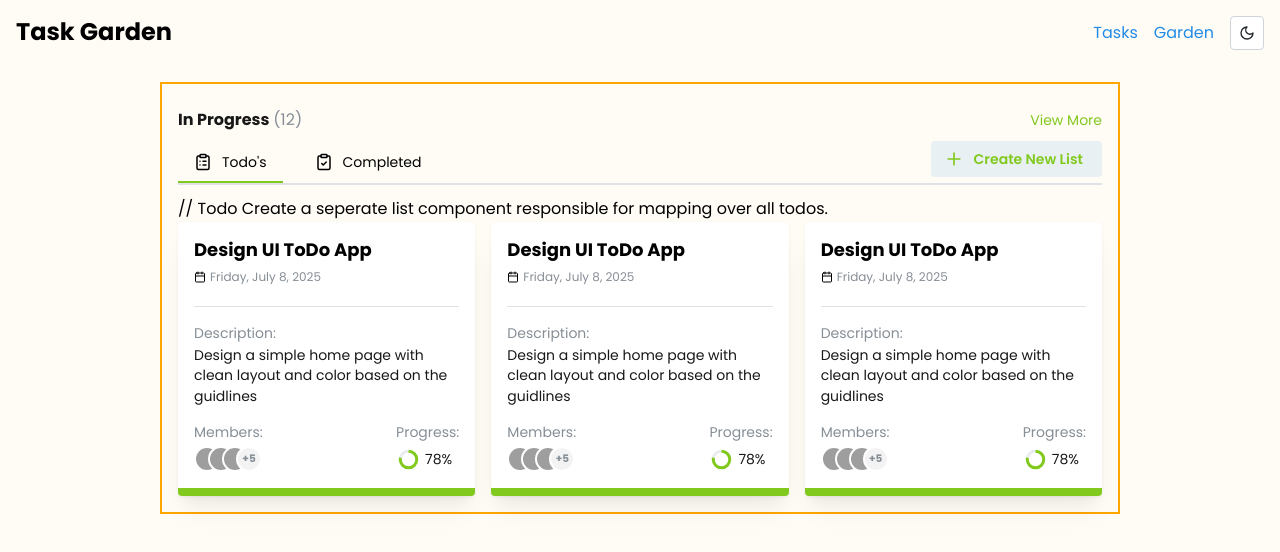
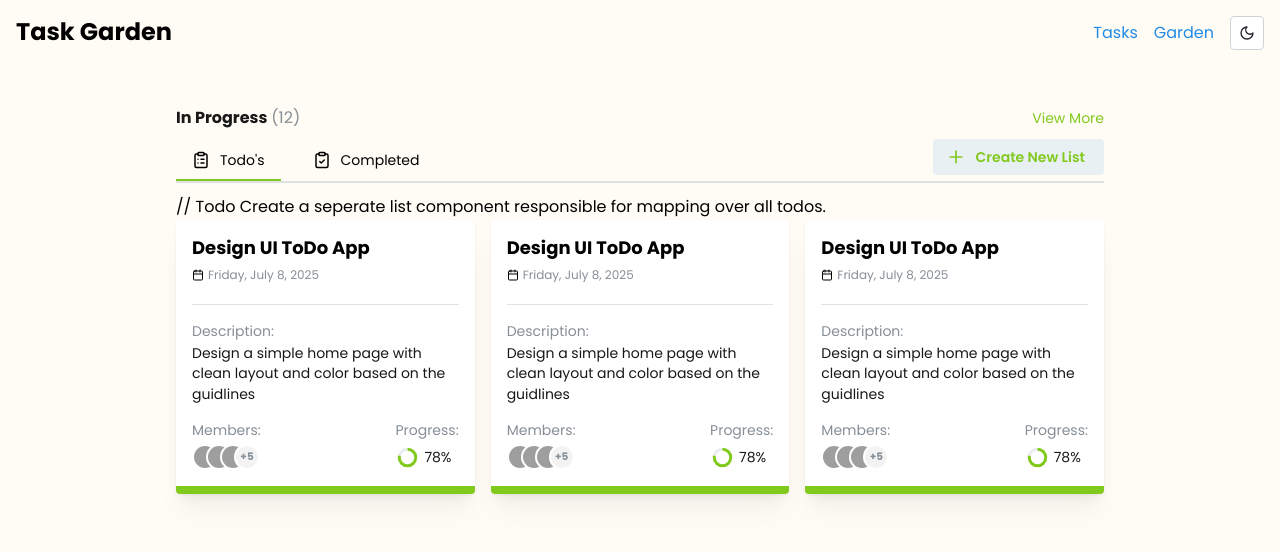
Before and after one commit to CydoEntis/sprout-client, a React (Vite) app: page / in a window 1280 px wide. Shown: the top 552 px of the page. Built offline with nearby package versions, Linux system fonts and the light colour scheme; grey boxes are pictures that could not be loaded.

Commit message:
Modified theme colors.

```diff
--- a/src/App.tsx
+++ b/src/App.tsx
@@ -39,7 +39,7 @@ function App() {
           </Group>
         </Flex>
 
-        <Container size="md" style={{ border: "2px solid orange" }} p={16}>
+        <Container size="md" p={16}>
           <Flex justify="space-between" align="center" py={8}>
             <Group gap={4}>
               <Text fw="bold">In Progress</Text>
--- a/src/components/theme/theme.config.ts
+++ b/src/components/theme/theme.config.ts
@@ -3,12 +3,10 @@ import { colorsTuple, createTheme, virtualColor } from "@mantine/core";
 const theme = createTheme({
   cursorType: "pointer",
   colors: {
-    darkPrimary: colorsTuple("#111111"),
-    darkSecondary: colorsTuple("#1C1C1C"),
-    darkCard: colorsTuple("#232323"),
+    darkPrimary: colorsTuple("#121212"),
+    darkSecondary: colorsTuple("#282828"),
     lightPrimary: colorsTuple("#FFFBF5"),
     lightSecondary: colorsTuple("#FFFFFF"),
-    lightCard: colorsTuple("#FFFFFF"),
     lightText: colorsTuple("#F5F5F5"),
     darkText: colorsTuple("#181818"),
     altLightText: colorsTuple("#998A77"),
--- a/src/features/TaskList/TaskList.tsx
+++ b/src/features/TaskList/TaskList.tsx
@@ -14,7 +14,7 @@ import { Calendar } from "lucide-react";
 
 function TaskList() {
   return (
-    <Card p={0}  shadow="md" bg="card">
+    <Card p={0}  shadow="md" bg="secondary">
       <Box p={16}>
         <Stack gap={8} pb={20}>
           <Title size="lg">Design UI ToDo App</Title>
```
Lines whose indentation alone changed are shown as unchanged.
